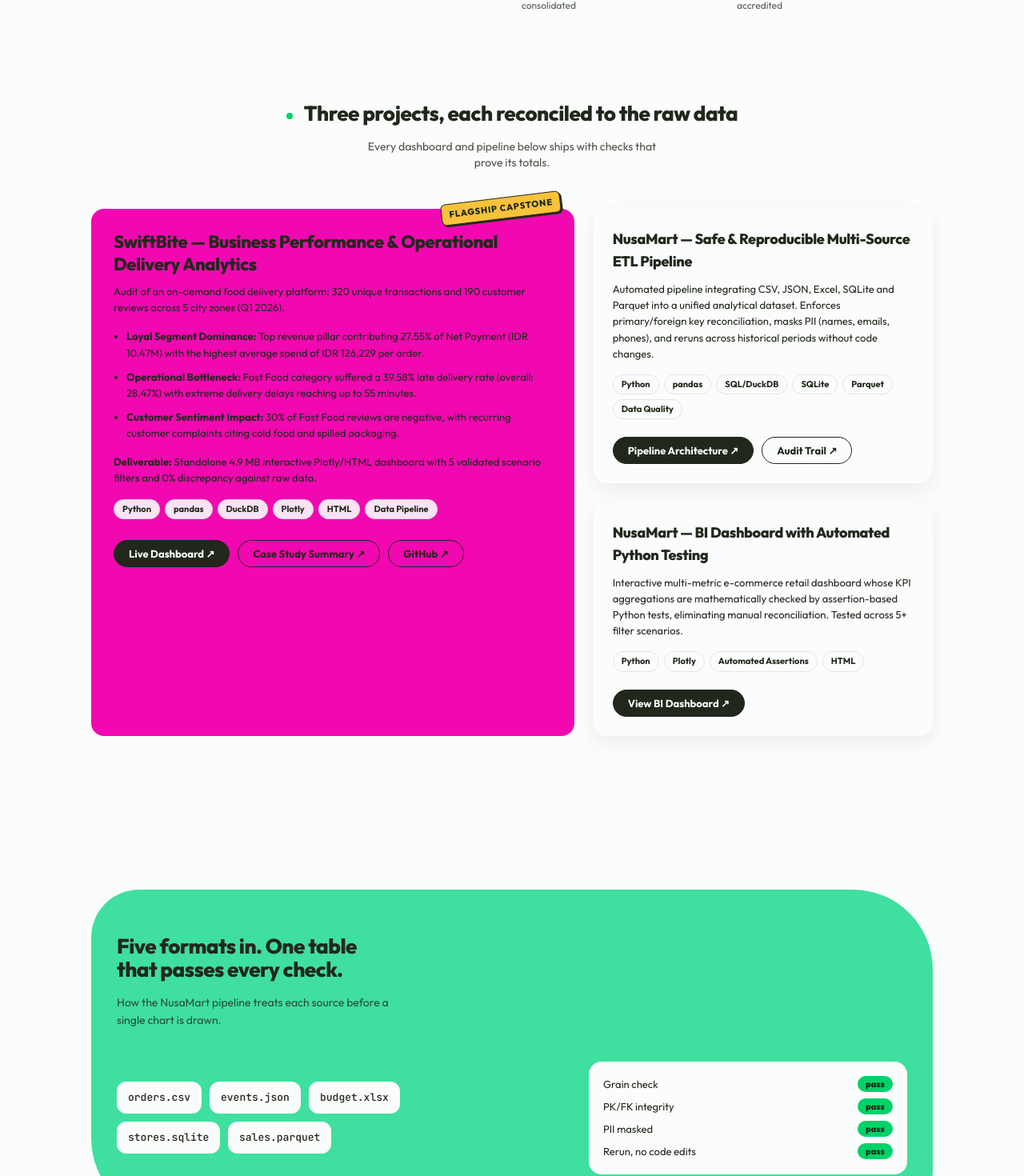
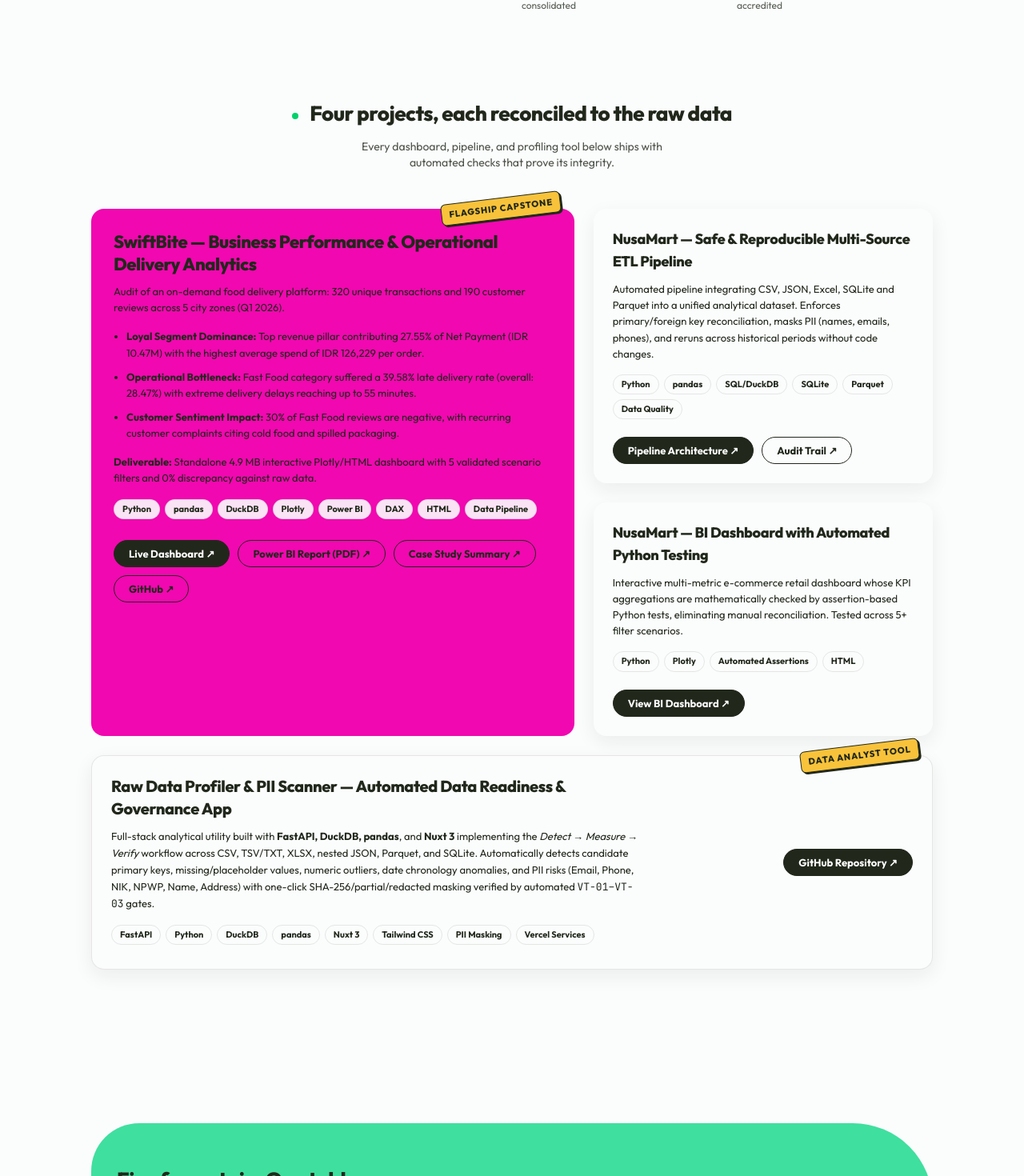
Before and after one commit to NusaibahF-IT/portofolio, a Nuxt app: page / in a window 1280 px wide. Shown: the part 834-2304 px from the top of the page at 80% size. Built offline with nearby package versions, Linux system fonts and the light colour scheme.

Commit message:
feat: add Raw Data Profiler & PII Scanner project and Power BI SwiftBite report

```diff
--- a/components/CaseStudyModal.vue
+++ b/components/CaseStudyModal.vue
@@ -122,6 +122,14 @@
           >
             Open Live Interactive Dashboard ↗
           </a>
+          <a
+            class="btn o text-xs"
+            href="/Swiftbite_Dashboard.pdf"
+            target="_blank"
+            rel="noopener noreferrer"
+          >
+            Power BI Report (PDF) ↗
+          </a>
           <button class="btn o text-xs" @click="close">
             Close
           </button>
--- a/components/ExperienceSkills.vue
+++ b/components/ExperienceSkills.vue
@@ -83,6 +83,7 @@
         <div>
           <h3 class="text-sm font-extrabold text-tx mb-2">Data Visualization &amp; Web</h3>
           <div class="flex flex-wrap">
+            <span class="chip">Power BI (DAX)</span>
             <span class="chip">Interactive Dashboards (Plotly/HTML)</span>
             <span class="chip">Data Storytelling</span>
             <span class="chip">Infographics</span>
--- a/components/ProjectsBento.vue
+++ b/components/ProjectsBento.vue
@@ -5,10 +5,10 @@
       <div class="intro text-center">
         <h2 class="text-tx">
           <span class="inline-block w-2 h-2 rounded-full bg-act mr-2.5 align-middle"></span>
-          Three projects, each reconciled to the raw data
+          Four projects, each reconciled to the raw data
         </h2>
-        <p class="max-w-[380px] mx-auto mt-4 opacity-80 text-tx text-sm">
-          Every dashboard and pipeline below ships with checks that prove its totals.
+        <p class="max-w-[420px] mx-auto mt-4 opacity-80 text-tx text-sm">
+          Every dashboard, pipeline, and profiling tool below ships with automated checks that prove its integrity.
         </p>
       </div>
 
@@ -44,6 +44,8 @@
             <span class="chip">pandas</span>
             <span class="chip">DuckDB</span>
             <span class="chip">Plotly</span>
+            <span class="chip">Power BI</span>
+            <span class="chip">DAX</span>
             <span class="chip">HTML</span>
             <span class="chip">Data Pipeline</span>
           </div>
@@ -52,6 +54,9 @@
           <div class="acts flex gap-2.5 flex-wrap mt-5">
             <a class="btn p" href="/SwiftBite_Dashboard_Final.html" target="_blank" rel="noopener noreferrer">
               Live Dashboard ↗
+            </a>
+            <a class="btn o" href="/Swiftbite_Dashboard.pdf" target="_blank" rel="noopener noreferrer">
+              Power BI Report (PDF) ↗
             </a>
             <button class="btn o" @click="$emit('open-case-study')">
               Case Study Summary ↗
@@ -104,6 +109,42 @@
             </a>
           </div>
         </article>
+
+        <!-- Project 4: Raw Data Profiler & PII Scanner Web App (12 cols) -->
+        <article class="card md:col-span-12 relative border border-line">
+          <span class="sticker tiny absolute right-4 top-[-14px]">Data Analyst Tool</span>
+          <div class="grid gap-5 md:grid-cols-12 md:items-center">
+            <div class="md:col-span-8">
+              <h3 class="text-lg md:text-xl font-extrabold text-tx">
+                Raw Data Profiler &amp; PII Scanner — Automated Data Readiness &amp; Governance App
+              </h3>
+              <p class="mini text-tx/85 text-[13px] mt-2.5 leading-relaxed">
+                Full-stack analytical utility built with <strong>FastAPI, DuckDB, pandas</strong>, and <strong>Nuxt 3</strong> implementing the <em>Detect → Measure → Verify</em> workflow across CSV, TSV/TXT, XLSX, nested JSON, Parquet, and SQLite. Automatically detects candidate primary keys, missing/placeholder values, numeric outliers, date chronology anomalies, and PII risks (Email, Phone, NIK, NPWP, Name, Address) with one-click SHA-256/partial/redacted masking verified by automated <span class="font-mono">VT-01–VT-03</span> gates.
+              </p>
+              <div class="mt-4 flex flex-wrap">
+                <span class="chip">FastAPI</span>
+                <span class="chip">Python</span>
+                <span class="chip">DuckDB</span>
+                <span class="chip">pandas</span>
+                <span class="chip">Nuxt 3</span>
+                <span class="chip">Tailwind CSS</span>
+                <span class="chip">PII Masking</span>
+                <span class="chip">Vercel Services</span>
+              </div>
+            </div>
+
+            <div class="md:col-span-4 flex md:flex-col gap-2.5 md:items-end justify-start">
+              <a
+                class="btn p"
+                href="https://github.com/NusaibahF-IT/Raw-Data-Profiler-PII-Scanner"
+                target="_blank"
+                rel="noopener noreferrer"
+              >
+                GitHub Repository ↗
+              </a>
+            </div>
+          </div>
+        </article>
       </div>
     </div>
   </section>
```
Also changed, not shown: 1 other file (tests, documents, lock files or other folders).
